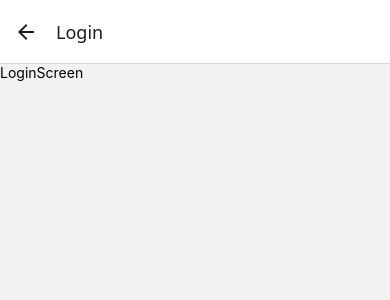
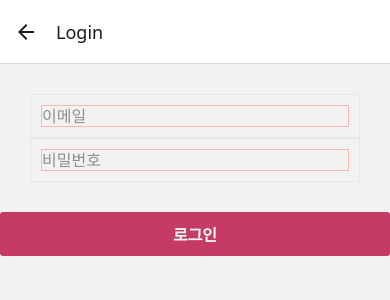
Before and after one commit to devhyunjay2/Matzip-frontend, a React Native app: screen /Login in a window 390 px wide. Shown: the top 300 px of the page. Built offline with nearby package versions, Linux system fonts and the light colour scheme.

Commit message:
Update: LoginScreen 로직 useForm 으로 변경경

```diff
--- a/src/screens/auth/LoginScreen.tsx
+++ b/src/screens/auth/LoginScreen.tsx
@@ -1,12 +1,53 @@
-import {Text, View} from 'react-native';
+import {StyleSheet, View} from 'react-native';
 import React from 'react';
+import InputField from '../../components/InputField';
+import useForm from '../../hooks/useForm';
+import {SafeAreaView} from 'react-native-safe-area-context';
+import CustomButton from '../../components/CustomButton';
 
 const LoginScreen = () => {
+  const login = useForm({initialValue: {email: '', password: ''}});
+
+  const handleSubmit = () => {
+    console.log('로그인완료');
+  };
   return (
-    <View>
-      <Text>LoginScreen</Text>
-    </View>
+    <SafeAreaView>
+      <View style={styles.constainer}>
+        <InputField
+          placeholder="이메일"
+          error={'이메일을 입력하세요.'}
+          touched={login.touched.email}
+          {...login.getTextInputProps('email')}
+          inputMode="email"
+        />
+        <InputField
+          placeholder="비밀번호"
+          error={'비밀번호를 입력하세요.'}
+          touched={login.touched.password}
+          {...login.getTextInputProps('password')}
+          //  비밀번호마스킹 처리
+          secureTextEntry
+        />
+      </View>
+      <CustomButton
+        label="로그인"
+        variant="filled"
+        size="large"
+        onPress={handleSubmit}
+      />
+    </SafeAreaView>
   );
 };
 
+const styles = StyleSheet.create({
+  constainer: {
+    flex: 1,
+    margin: 30,
+  },
+  inputContainer: {
+    gap: 20,
+  },
+});
+
 export default LoginScreen;
```
